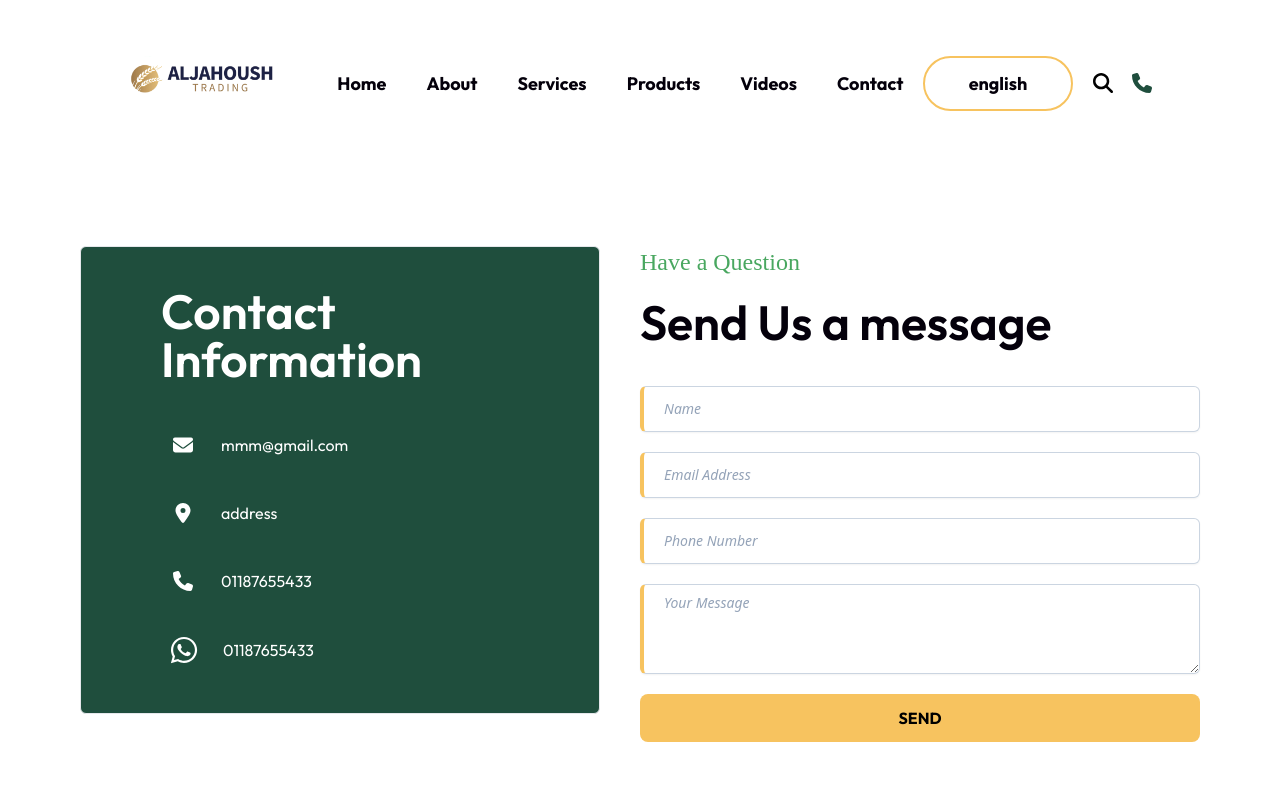
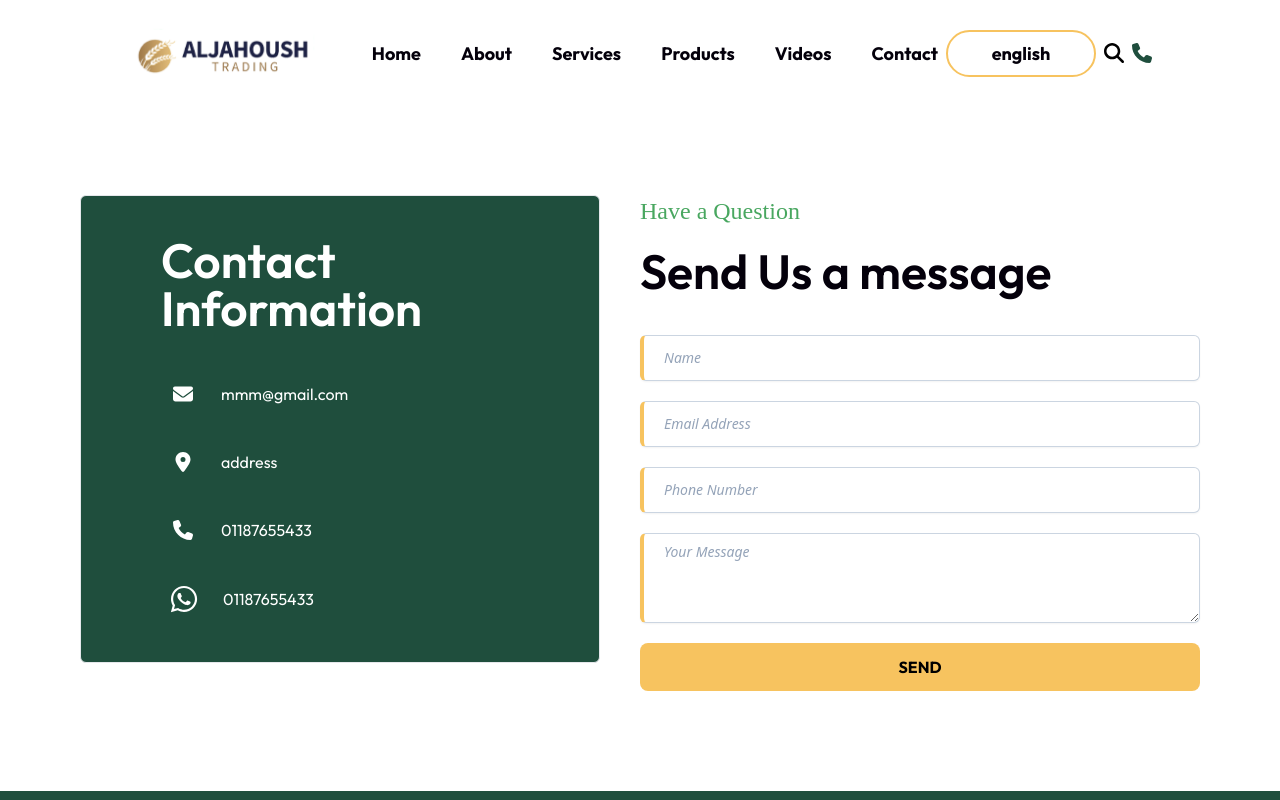
Before and after one commit to mai928/aljahoush, a React (Vite) app: page /contact in a window 1280 px wide. Shown: the top 800 px of the page. Built offline with nearby package versions, Linux system fonts and the light colour scheme; a web font is replaced by a local one.

Commit message:
change in slider

```diff
--- a/src/App.css
+++ b/src/App.css
@@ -27,7 +27,6 @@
   font-weight: bold;
   border: 1px solid white;
   padding: 14px 20px;
-
   border-radius: 50%;
 
 }
--- a/src/components/footer/Footer.jsx
+++ b/src/components/footer/Footer.jsx
@@ -1,5 +1,5 @@
 import React from 'react'
-import logo from '../../assets/logo1.png'
+import logo from '../../assets/logo22.png'
 import { navlinks } from '../../../data'
 import { Link } from 'react-router-dom'
 import footer2 from '../../assets/footer2.png'
--- a/src/components/navbar/NavBar.jsx
+++ b/src/components/navbar/NavBar.jsx
@@ -1,7 +1,7 @@
 import React, { useEffect, useState } from 'react'
 import { Link } from 'react-router-dom'
 import { navlinks } from '../../../data'
-import logo from '../../assets/logo1.png'
+import logo from '../../assets/logo2.png'
 
 const NavBar = () => {
     const [toggle, setToggle] = useState(false)
@@ -30,9 +30,9 @@ const NavBar = () => {
 
     return (
         <header className='relative z-50 '>
-            <nav className='nav  bg-white py-2'>
+            <nav className='nav  bg-white pt-6 pb-8'>
                 <div className='flex flex-1 justify-between items-center mx-5 lg:mx-32'>
-                    <img src={logo} width={150} />
+                    <img src={logo} width={196} />
 
 
                     {
@@ -59,7 +59,7 @@ const NavBar = () => {
                                 }
                                 </ul>
 
-                                <Link to={'/'} className='px-11 py-3 cursor-pointer  rounded-full border-primary_color border-solid border-2    text-color_heading font-[700] text-[18px] font-Outfit'>english</Link>
+                                <Link to={'/'} className='px-11 py-2 my-1  cursor-pointer  rounded-full border-primary_color border-solid border-2    text-color_heading font-[700] text-[18px] font-Outfit'>english</Link>
                                 <svg xmlns="http://www.w3.org/2000/svg" width={20} viewBox="0 0 512 512"><path d="M416 208c0 45.9-14.9 88.3-40 122.7L502.6 457.4c12.5 12.5 12.5 32.8 0 45.3s-32.8 12.5-45.3 0L330.7 376c-34.4 25.2-76.8 40-122.7 40C93.1 416 0 322.9 0 208S93.1 0 208 0S416 93.1 416 208zM208 352a144 144 0 1 0 0-288 144 144 0 1 0 0 288z" /></svg>
 
                                 <svg xmlns="http://www.w3.org/2000/svg" width={20} height={20} fill='#1f4e3d' viewBox="0 0 512 512"><path d="M164.9 24.6c-7.7-18.6-28-28.5-47.4-23.2l-88 24C12.1 30.2 0 46 0 64C0 311.4 200.6 512 448 512c18 0 33.8-12.1 38.6-29.5l24-88c5.3-19.4-4.6-39.7-23.2-47.4l-96-40c-16.3-6.8-35.2-2.1-46.3 11.6L304.7 368C234.3 334.7 177.3 277.7 144 207.3L193.3 167c13.7-11.2 18.4-30 11.6-46.3l-40-96z" /></svg>
@@ -79,7 +79,7 @@ const NavBar = () => {
                 <div className={`sidebar ${toggle ? "open" : ""}`}>
                     <div className="p-10">
                         <div className="flex justify-between items-end mb-10">
-                            <Link href={'/'}><img alt="logo"  width={110} height={'auto'} src={logo} /></Link>
+                            <Link href={'/'}><img alt="logo" width={110} height={'auto'} src={logo} /></Link>
                             <h1
                                 className="cursor-pointer p-1 px-3 rounded-full bg-primary_color font-semibold text-white-300"
                                 onClick={() => setToggle(false)}
--- a/src/components/slider/Slider.jsx
+++ b/src/components/slider/Slider.jsx
@@ -14,7 +14,10 @@ const Slider = () => {
     const [show, setShow] = useState(false)
 
     return (
-        <section className='relative z-0'>
+        <section className='relative z-0'
+            onMouseOver={() => setShow(true)}
+            onMouseOut={() => setShow(false)}
+        >
 
             <Swiper
                 className="static"
@@ -31,15 +34,15 @@ const Slider = () => {
 
             >
 
-                {show && <>
+                <>
 
-                    <div className="swiper-button-next  text-white"></div>
-                    <div className="swiper-button-prev text-white  " ></div>
+                    <div className={`swiper-button-next  text-white ${show ? 'opacity-100' : 'opacity-0'}`}></div>
+                    <div className={`swiper-button-prev text-white  ${show ? 'opacity-100' : 'opacity-0'}`}></div>
 
-                </>}
+                </>
                 {
                     sliderData.map((slide, index) => (
-                        <SwiperSlide onMouseOver={() => setShow(true)}  onMouseOut={()=>setShow(false)}key={index} className="swiper-slide relative">
+                        <SwiperSlide key={index} className="swiper-slide relative">
                             <div className='relative'>
                                 <img className='w-full h-[70vb] lg:h-[130vb]' alt='img' src={slide.img} />
                                 <div className='absolute top-0 bottom-0 right-0 left-0 bg-black bg-opacity-40'></div>
```
Also changed, not shown: src/assets/logo2.png (added), src/assets/logo22.png (added).
